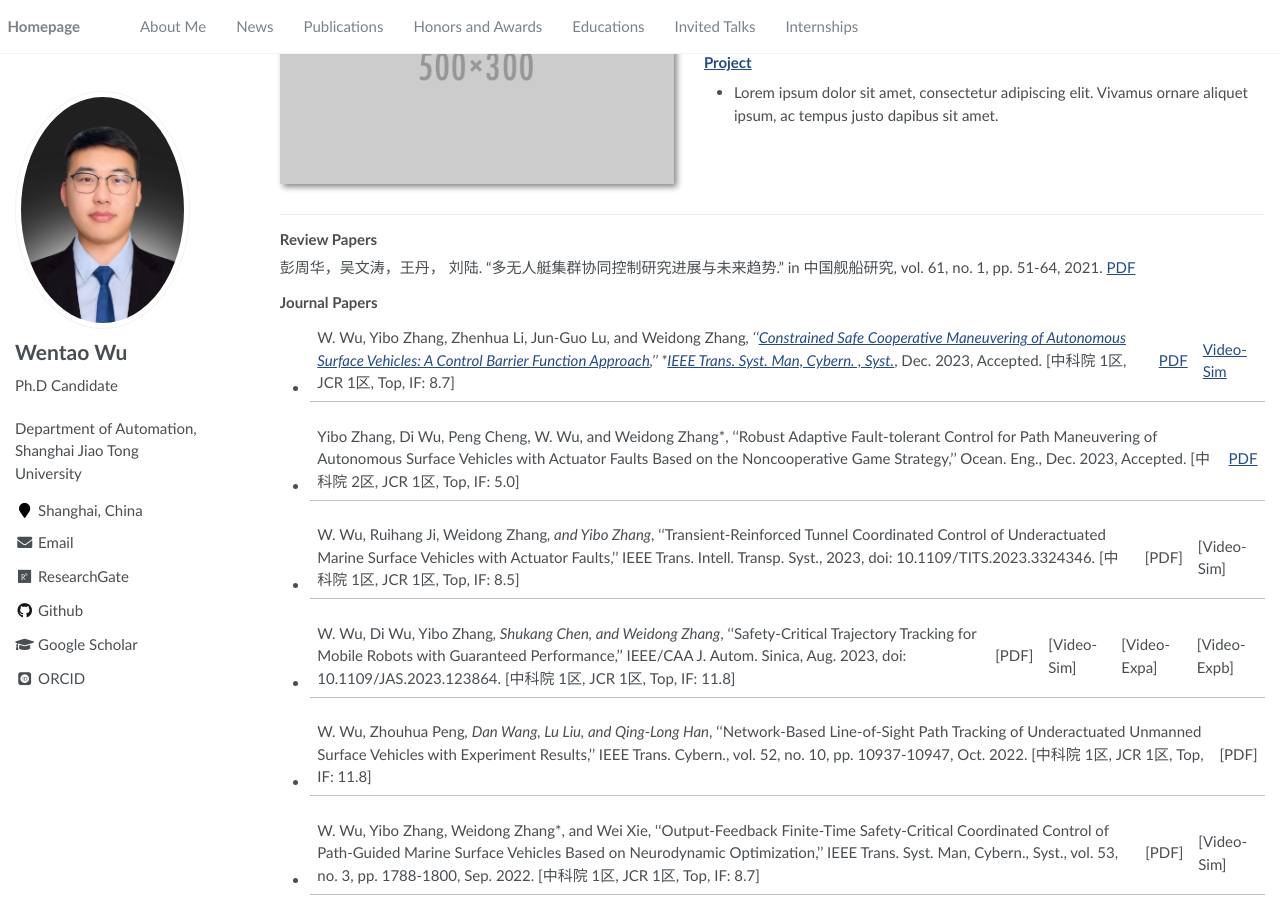
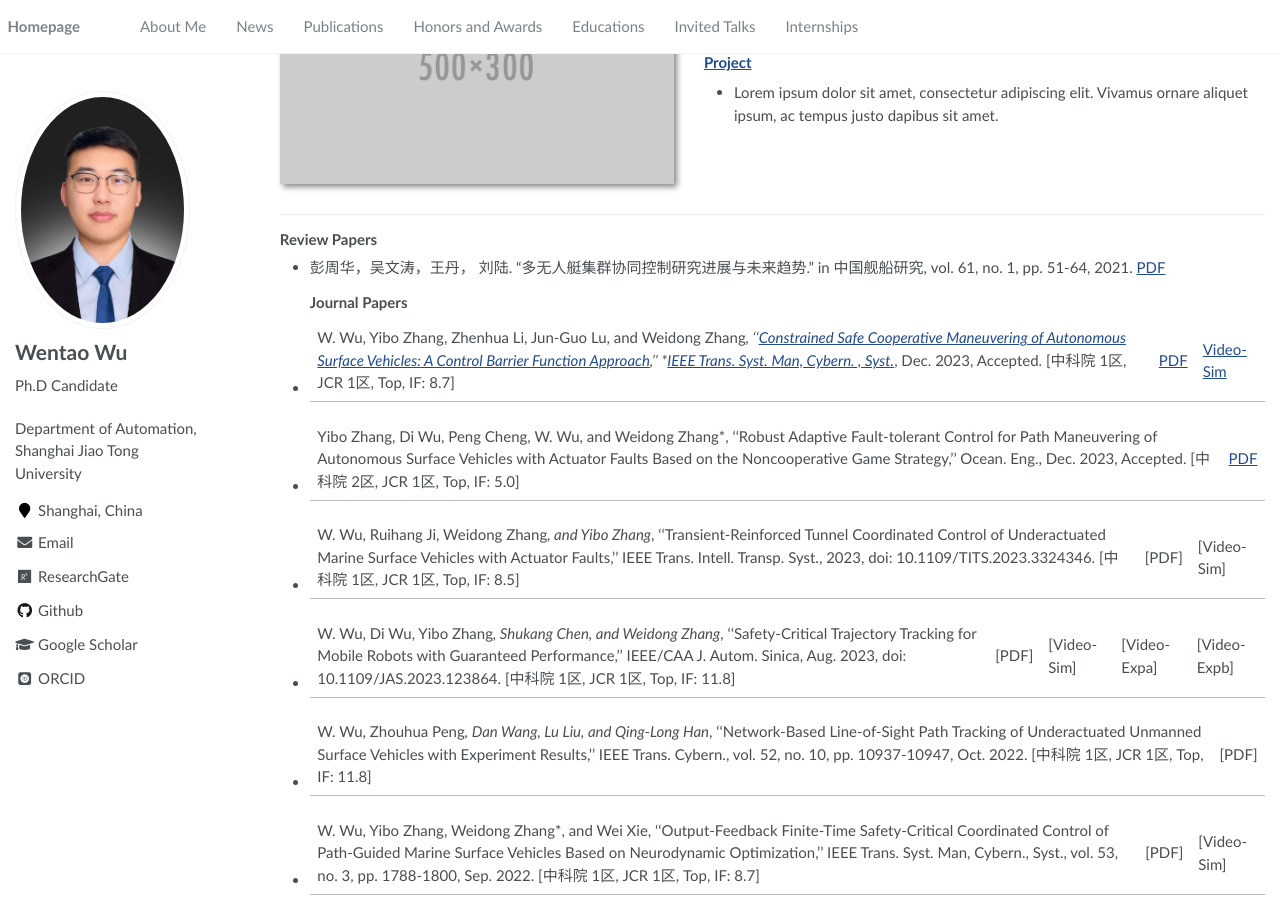
Before and after one commit to wwtsjtu/wwt.github.io, a Jekyll site: the page built from _pages/about.md, in a window 1280 px wide and 900 px high, scrolled down 1489 px. Built offline with Jekyll 4.4.1, drawn with Linux system fonts in a browser that asks for light colours; some web fonts are replaced.

```diff
--- a/_pages/about.md
+++ b/_pages/about.md
@@ -64,7 +64,7 @@ My research interest includes neural machine translation and computer vision. I
 </div>
 
 ### Review Papers
-彭周华，吴文涛，王丹， 刘陆. "多无人艇集群协同控制研究进展与未来趋势." in 中国舰船研究, vol. 61, no. 1, pp. 51-64, 2021. [PDF](/assets/papers/ZWHX/J-核心-2020-Pengzhouhua-中国舰船研究.pdf)
+- 彭周华，吴文涛，王丹， 刘陆. "多无人艇集群协同控制研究进展与未来趋势." in 中国舰船研究, vol. 61, no. 1, pp. 51-64, 2021. [PDF](/assets/papers/ZWHX/J-核心-2020-Pengzhouhua-中国舰船研究.pdf)
 ### Journal Papers
 - W. Wu, Yibo Zhang, Zhenhua Li, Jun-Guo Lu, and Weidong Zhang*, ''[Constrained Safe Cooperative Maneuvering of Autonomous Surface Vehicles: A Control Barrier Function Approach](),'' *[IEEE Trans. Syst. Man, Cybern. , Syst.]()*, Dec. 2023, Accepted. [中科院 1区, JCR 1区, Top, IF: 8.7] | [PDF]() | [Video-Sim]()
 - Yibo Zhang, Di Wu, Peng Cheng, W. Wu, and Weidong Zhang*, ''Robust Adaptive Fault-tolerant Control for Path Maneuvering of Autonomous Surface Vehicles with Actuator Faults Based on the Noncooperative Game Strategy,'' Ocean. Eng., Dec. 2023, Accepted. [中科院 2区, JCR 1区, Top, IF: 5.0] | [PDF]()
```
